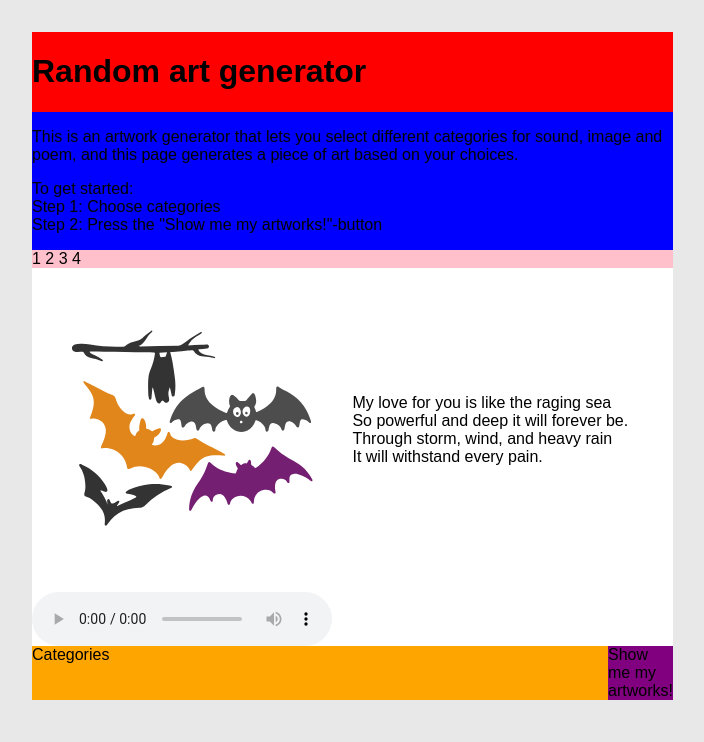
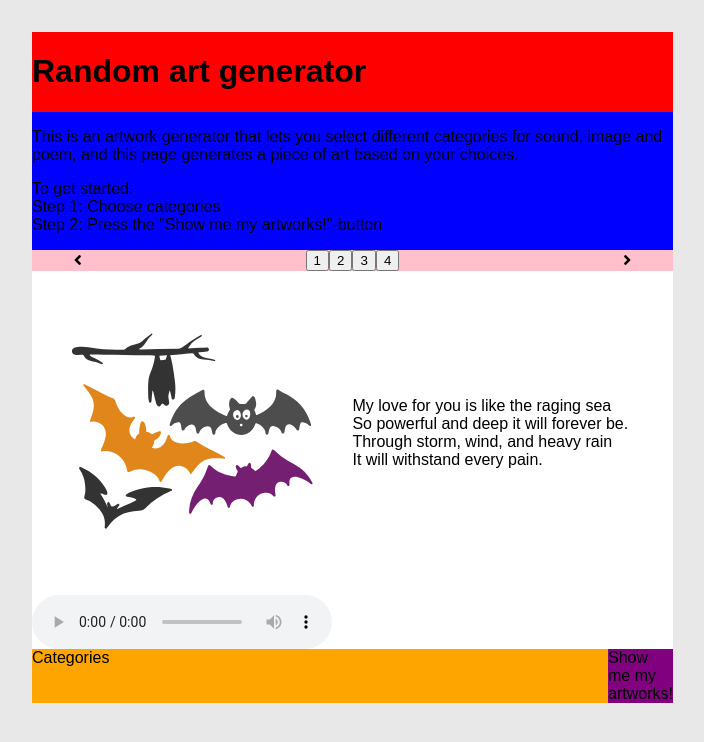
Before and after one commit to cherrybeans/it2810-art-exhibition, a React (Create React App) app: page / in a window 1280 px wide. Shown: the top 742 px of the page, without its empty margins (320-1024 px from the left). Built offline with nearby package versions, Linux system fonts and the light colour scheme.

Commit message:
#4 Added tab bar, lacks functionality

```diff
--- a/public/index.html
+++ b/public/index.html
@@ -19,6 +19,7 @@
       work correctly both with client-side routing and a non-root public URL.
       Learn how to configure a non-root public URL by running `npm run build`.
     -->
+    <link rel="stylesheet" href="https://use.fontawesome.com/releases/v5.3.1/css/all.css" integrity="sha384-mzrmE5qonljUremFsqc01SB46JvROS7bZs3IO2EmfFsd15uHvIt+Y8vEf7N7fWAU" crossorigin="anonymous">
     <title>React App</title>
   </head>
   <body>
--- a/src/App.js
+++ b/src/App.js
@@ -1,6 +1,7 @@
 import React, { Component } from "react";
 import "./App.css";
 import PlayButton from './components/PlayButton';
+import TabBar from './components/tab-bar/TabBar';
 
 // Filene skal lastes kun hvis de benyttes. Dvs. at filer brukt i en
 // kombinasjon først lastes når denne kombinasjonen vises (eksempelvis
@@ -227,7 +228,7 @@ class App extends Component {
 
         <div className="App-show-button">Show me my artworks!</div>
 
-        <div className="App-tabs"> 1 2 3 4 </div>
+        <div className="App-tabs"> <TabBar/> </div>
         <div className="App-art">
           <div
             className="App-artwork-media"
--- /dev/null
+++ b/src/components/tab-bar/TabBar.css
@@ -0,0 +1,18 @@
+.tab-bar-container {
+    display: flex;
+    flex-direction: row;
+}
+
+
+.arrow-container {
+    flex: 1;
+    display: flex;
+    justify-content: center;
+    align-items: center;
+}
+
+.tab-number-container {
+    flex: 5;
+    display: flex;
+    justify-content: center;
+}
--- /dev/null
+++ b/src/components/tab-bar/TabBar.js
@@ -0,0 +1,23 @@
+import React, { Component } from 'react'
+import './TabBar.css'
+
+export default class TabBar extends Component {
+  render() {
+    return (
+      <div className = 'tab-bar-container'>
+        <div className = 'arrow-container'>
+          <i class="fas fa-angle-left"></i>
+        </div>
+        <div className = 'tab-number-container'>
+          <button className = 'tab-number'> 1 </button>
+          <button className = 'tab-number'> 2 </button>
+          <button className = 'tab-number'> 3 </button>
+          <button className = 'tab-number'> 4 </button>
+        </div>
+        <div className = 'arrow-container'>
+          <i class="fas fa-angle-right"></i>
+        </div>
+      </div>
+    )
+  }
+}
```
